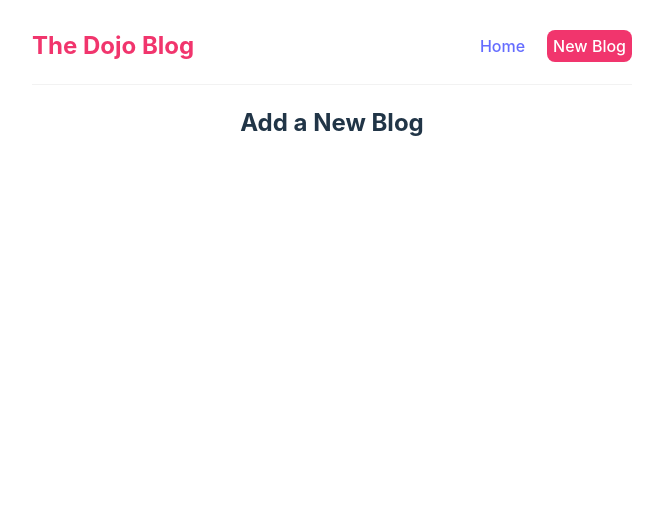
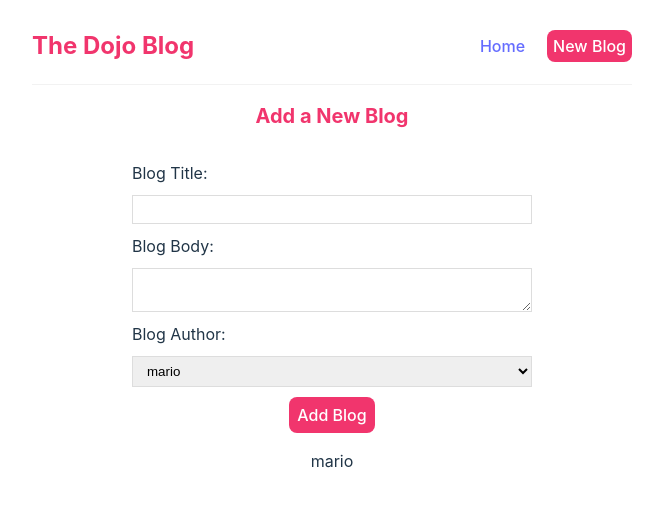
Before and after one commit to cristoph143/react_fundamentals, a React (Vite) app: page /create in a window 1280 px wide. Shown: the top 506 px of the page, without its empty margins (308-971 px from the left). Built offline with nearby package versions, Linux system fonts and the light colour scheme.

Commit message:
controlled inputs

```diff
--- a/src/Create.tsx
+++ b/src/Create.tsx
@@ -1,11 +1,44 @@
+import { useState } from "react";
+
 const Create = () => {
+  const [title, setTitle] = useState("");
+  const [body, setBody] = useState("");
+  const [author, setAuthor] = useState("mario");
   return (
     <>
       <div className="create">
         <h2 className="title">Add a New Blog</h2>
+        <form>
+          <label>Blog Title:</label>
+          <input
+            type="text"
+            required
+            value={title}
+            onChange={(e) => setTitle(e.target.value)}
+          />
+          <label>Blog Body:</label>
+          <textarea
+            required
+            value={body}
+            onChange={(e) => setBody(e.target.value)}
+          ></textarea>
+          <label>Blog Author:</label>
+          <select
+            required
+            value={author}
+            onChange={(e) => setAuthor(e.target.value)}
+          >
+            <option value="mario">mario</option>
+            <option value="yoshi">yoshi</option>
+          </select>
+          <button>Add Blog</button>
+          <p>{title}</p>
+          <p>{body}</p>
+          <p>{author}</p>
+        </form>
       </div>
     </>
-    )
-}
+  );
+};
 
-export default Create
+export default Create;
--- a/src/index.css
+++ b/src/index.css
@@ -109,16 +109,56 @@
   color: #f1356d;
   margin-bottom: 8px;
 }
+.blog-preview a{
+  text-decoration: none;
+}
+
 /* blog details page */
-
-
 .blog-details h2 {
   font-size: 20px;
   color: #f1356d;
   margin-bottom: 10px;
 }
-
-
 .blog-details div {
   margin: 20px 0;
 }
+.blog-details button {
+  background: #f1356d;
+  color: #fff;
+  border: 0;
+  padding: 8px;
+  border-radius: 8px;
+  cursor: pointer;
+}
+
+/* create new blog form */
+.create {
+  max-width: 400px;
+  margin: 0 auto;
+  text-align: center;
+}
+.create label {
+  text-align: left;
+  display: block;
+}
+.create h2 {
+  font-size: 20px;
+  color: #f1356d;
+  margin-bottom: 30px;
+}
+.create input, .create textarea, .create select {
+  width: 100%;
+  padding: 6px 10px;
+  margin: 10px 0;
+  border: 1px solid #ddd;
+  box-sizing: border-box;
+  display: block;
+}
+.create button {
+  background: #f1356d;
+  color: #fff;
+  border: 0;
+  padding: 8px;
+  border-radius: 8px;
+  cursor: pointer;
+}
```
Lines whose indentation alone changed are shown as unchanged.
